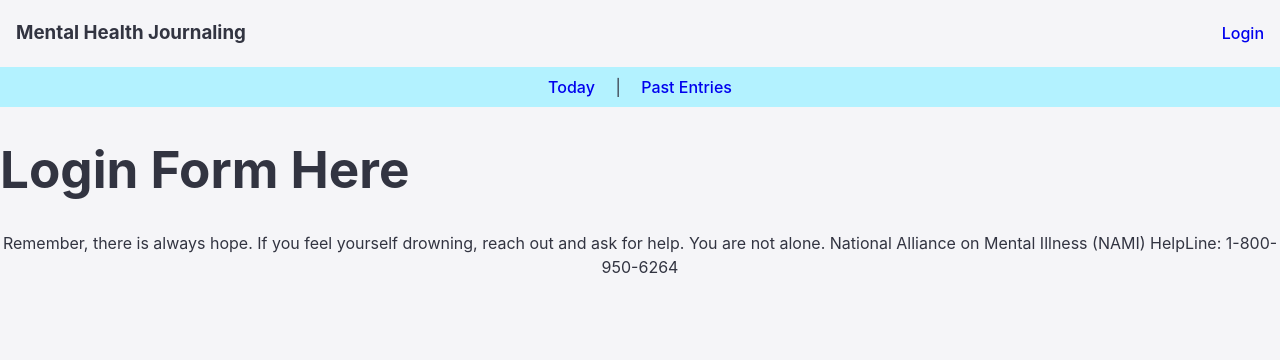
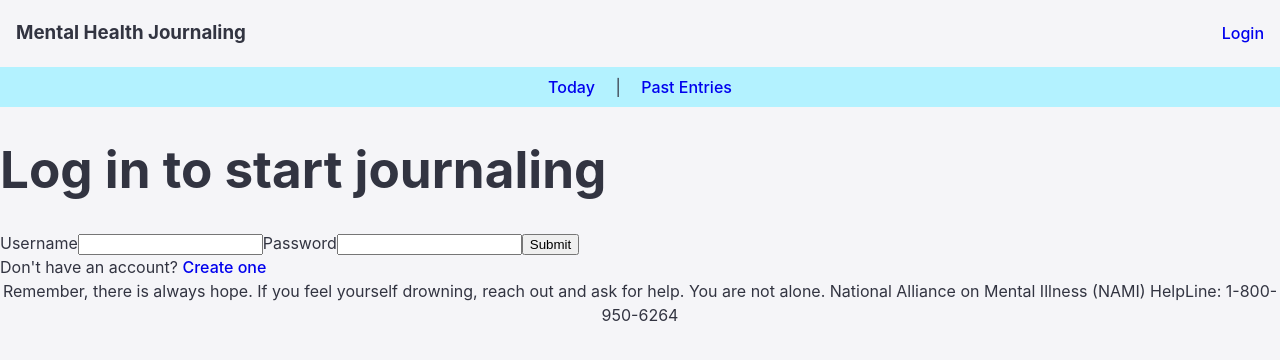
Before and after one commit to jase-d-ace/openai-ikigai-journaling, a React (Vite) app in the folder mental_health_frontend/: page /login in a window 1280 px wide. Shown: the top 360 px of the page. Built offline with nearby package versions, Linux system fonts and the light colour scheme.

Commit message:
create login and register components

```diff
--- a/mental_health_frontend/src/components/Login.jsx
+++ b/mental_health_frontend/src/components/Login.jsx
@@ -1,8 +1,21 @@
+import { Link } from "react-router-dom";
 import { AuthContext } from "../authContext";
 
 export default function Login() {
     return (
-        <h1>Login Form Here</h1>
+        <div className="login">
+            <h1>Log in to start journaling</h1>
+
+            <form>
+                <label>Username</label>
+                <input type="text" />
+                <label>Password</label>
+                <input type="password" />
+                <input type="submit" />
+            </form>
+
+            <span>Don't have an account? <Link to="/register">Create one</Link></span>
+        </div>
     )
 
 }
```
Also changed, not shown: mental_health_frontend/src/components/Register.jsx (added, +21 -0 lines).
